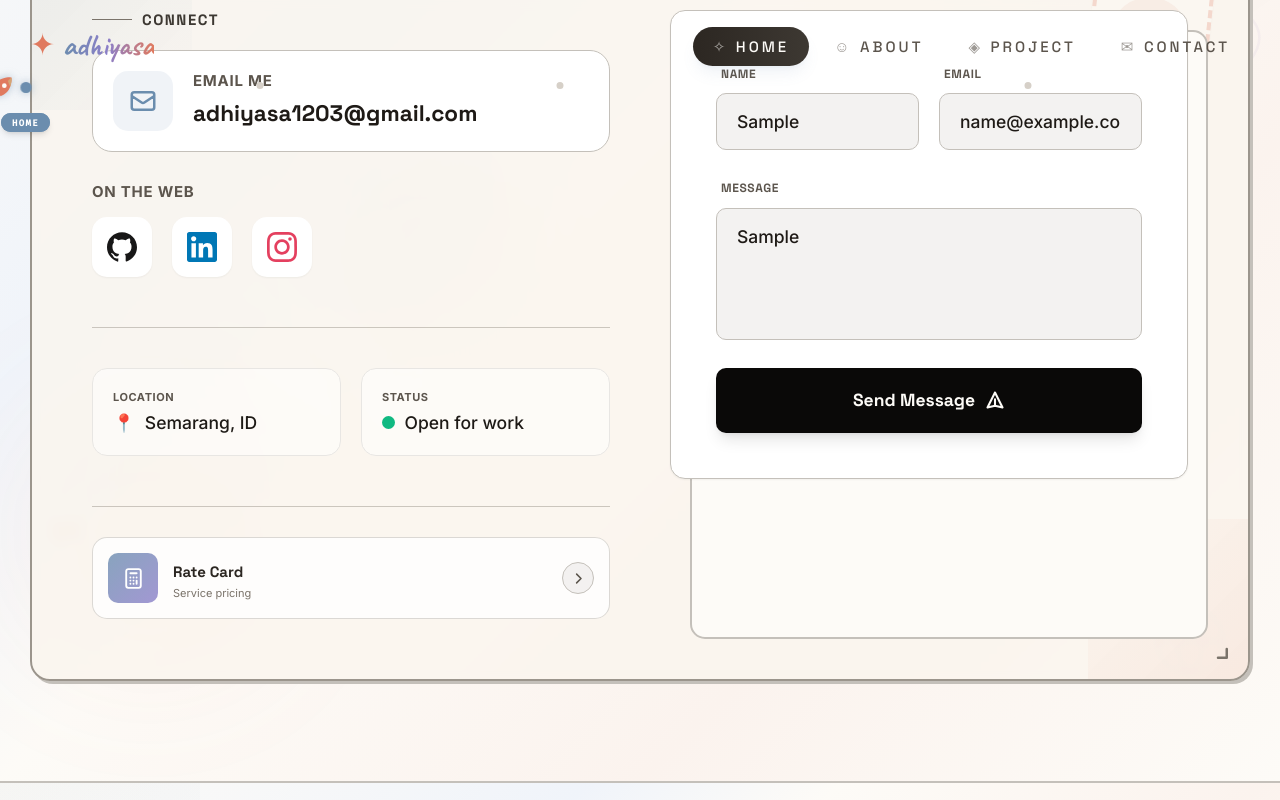
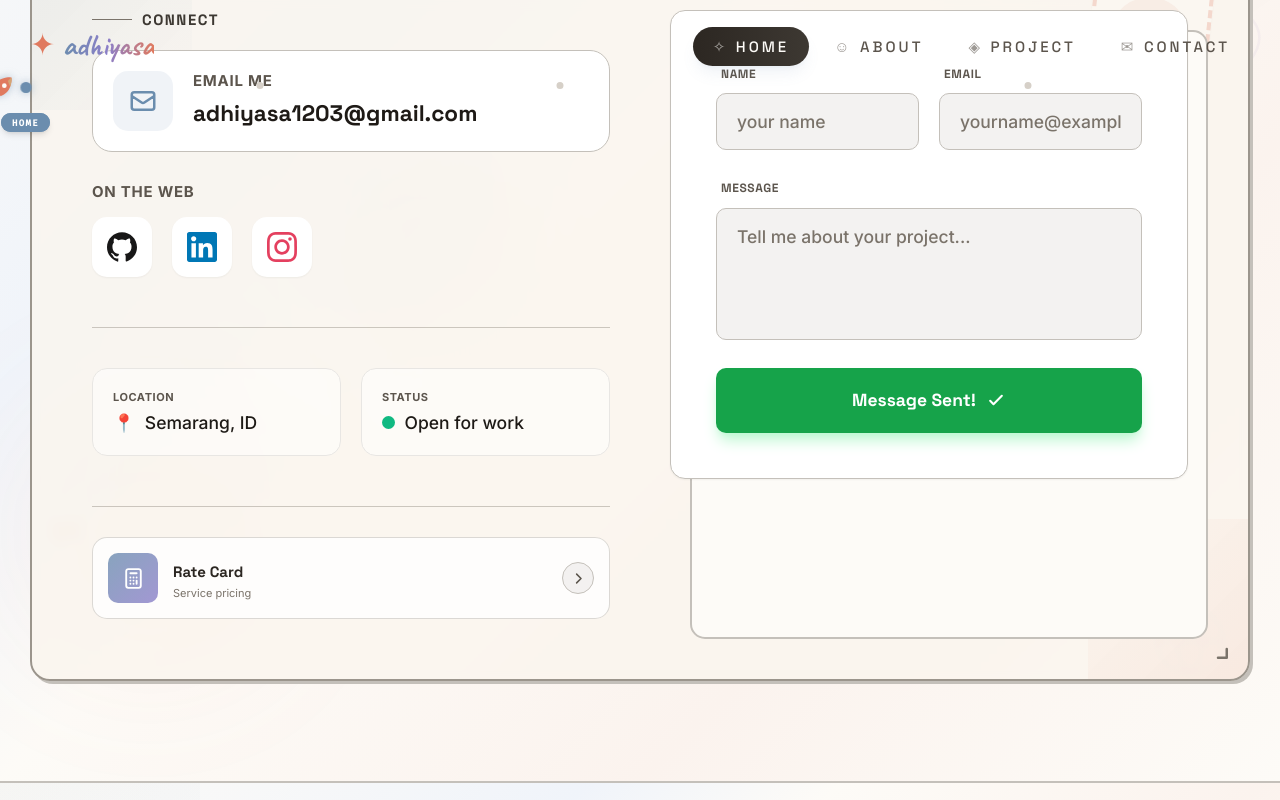
Before and after one commit to adhiyasaa/adhiyasa-portofolio, a React (Vite) app: page / in a window 1280 px wide. Both pictures are taken after typing "Sample", "name@example.com", "Sample" into the empty fields and a click on the button "Send Message". Shown: the part 4419-5219 px from the top of the page. Built offline with nearby package versions, Linux system fonts and the light colour scheme; a web font is replaced by a local one.

Commit message:
fix(contact): improve send message UX & update icon
- Implement simulated send interaction (loading state -> success message)
- Replace paper airplane icon with envelope icon
- Add dynamic button text feedback ('Sending...', 'Message Sent!')

```diff
--- a/src/components/Contact.jsx
+++ b/src/components/Contact.jsx
@@ -65,9 +65,23 @@ export default function Contact() {
     const [pricingRef, pricingVisible] = useInView({ threshold: 0.1, triggerOnce: false });
     const [expandedPlan, setExpandedPlan] = useState(null);
     const [rateCardOpen, setRateCardOpen] = useState(false);
+    const [isSending, setIsSending] = useState(false);
+    const [isSent, setIsSent] = useState(false);
 
     const togglePlan = (name) => {
         setExpandedPlan(expandedPlan === name ? null : name);
+    };
+
+    const handleSendMessage = (e) => {
+        e.preventDefault();
+        setIsSending(true);
+        // Simulate sending
+        setTimeout(() => {
+            setIsSending(false);
+            setIsSent(true);
+            e.target.reset();
+            setTimeout(() => setIsSent(false), 3000);
+        }, 2000);
     };
 
     // Lock body scroll when modal is open
@@ -308,31 +322,54 @@ export default function Contact() {
                         <div className="relative">
                             {/* Form card look */}
                             <div className="bg-white rounded-xl shadow-sm border border-ink-100 p-1">
-                                <form className="space-y-4 p-6 sm:p-8" onSubmit={(e) => e.preventDefault()}>
+                                <form className="space-y-4 p-6 sm:p-8" onSubmit={handleSendMessage}>
                                     <div className="space-y-4">
                                         <div className="grid grid-cols-1 sm:grid-cols-2 gap-4">
                                             <div className="space-y-1.5">
                                                 <label className="font-heading text-[0.6rem] font-bold text-ink-400 uppercase tracking-wider ml-1">Name</label>
-                                                <input type="text" className="w-full px-4 py-3 bg-ink-50/50 rounded-lg border border-ink-100 focus:bg-white focus:border-accent-blue focus:ring-2 focus:ring-accent-blue/10 outline-none transition-all duration-300 text-sm font-medium text-ink-700 placeholder-ink-300" placeholder="your name" />
+                                                <input required type="text" className="w-full px-4 py-3 bg-ink-50/50 rounded-lg border border-ink-100 focus:bg-white focus:border-accent-blue focus:ring-2 focus:ring-accent-blue/10 outline-none transition-all duration-300 text-sm font-medium text-ink-700 placeholder-ink-300" placeholder="your name" />
                                             </div>
                                             <div className="space-y-1.5">
                                                 <label className="font-heading text-[0.6rem] font-bold text-ink-400 uppercase tracking-wider ml-1">Email</label>
-                                                <input type="email" className="w-full px-4 py-3 bg-ink-50/50 rounded-lg border border-ink-100 focus:bg-white focus:border-accent-blue focus:ring-2 focus:ring-accent-blue/10 outline-none transition-all duration-300 text-sm font-medium text-ink-700 placeholder-ink-300" placeholder="yourname@example.com" />
+                                                <input required type="email" className="w-full px-4 py-3 bg-ink-50/50 rounded-lg border border-ink-100 focus:bg-white focus:border-accent-blue focus:ring-2 focus:ring-accent-blue/10 outline-none transition-all duration-300 text-sm font-medium text-ink-700 placeholder-ink-300" placeholder="yourname@example.com" />
                                             </div>
                                         </div>
                                         <div className="space-y-1.5">
                                             <label className="font-heading text-[0.6rem] font-bold text-ink-400 uppercase tracking-wider ml-1">Message</label>
-                                            <textarea rows="4" className="w-full px-4 py-3 bg-ink-50/50 rounded-lg border border-ink-100 focus:bg-white focus:border-accent-blue focus:ring-2 focus:ring-accent-blue/10 outline-none transition-all duration-300 resize-none text-sm font-medium text-ink-700 placeholder-ink-300" placeholder="Tell me about your project..." />
+                                            <textarea required rows="4" className="w-full px-4 py-3 bg-ink-50/50 rounded-lg border border-ink-100 focus:bg-white focus:border-accent-blue focus:ring-2 focus:ring-accent-blue/10 outline-none transition-all duration-300 resize-none text-sm font-medium text-ink-700 placeholder-ink-300" placeholder="Tell me about your project..." />
                                         </div>
                                     </div>
 
-                                    <button type="submit" className="group w-full relative overflow-hidden bg-ink-900 text-cream-50 px-6 py-4 rounded-lg font-heading text-sm font-bold shadow-lg hover:shadow-accent-blue/20 hover:-translate-y-0.5 transition-all duration-300">
-                                        <div className="absolute inset-0 bg-gradient-to-r from-accent-blue to-accent-teal opacity-0 group-hover:opacity-100 transition-opacity duration-300" />
+                                    <button
+                                        type="submit"
+                                        disabled={isSending || isSent}
+                                        className={`group w-full relative overflow-hidden px-6 py-4 rounded-lg font-heading text-sm font-bold shadow-lg transition-all duration-300 ${isSent ? 'bg-green-600 text-white shadow-green-200' : 'bg-ink-900 text-cream-50 hover:shadow-accent-blue/20 hover:-translate-y-0.5'}`}
+                                    >
+                                        <div className={`absolute inset-0 bg-gradient-to-r from-accent-blue to-accent-teal opacity-0 group-hover:opacity-100 transition-opacity duration-300 ${isSent ? 'hidden' : ''}`} />
                                         <span className="relative flex items-center justify-center gap-2">
-                                            Send Message
-                                            <svg className="w-4 h-4 group-hover:translate-x-1 group-hover:-translate-y-1 transition-transform duration-300" fill="none" viewBox="0 0 24 24" stroke="currentColor" strokeWidth={2.5}>
-                                                <path strokeLinecap="round" strokeLinejoin="round" d="M12 19l9 2-9-18-9 18 9-2zm0 0v-8" />
-                                            </svg>
+                                            {isSending ? (
+                                                <>
+                                                    Sending...
+                                                    <svg className="animate-spin h-4 w-4 text-white" xmlns="http://www.w3.org/2000/svg" fill="none" viewBox="0 0 24 24">
+                                                        <circle className="opacity-25" cx="12" cy="12" r="10" stroke="currentColor" strokeWidth="4"></circle>
+                                                        <path className="opacity-75" fill="currentColor" d="M4 12a8 8 0 018-8V0C5.373 0 0 5.373 0 12h4zm2 5.291A7.962 7.962 0 014 12H0c0 3.042 1.135 5.824 3 7.938l3-2.647z"></path>
+                                                    </svg>
+                                                </>
+                                            ) : isSent ? (
+                                                <>
+                                                    Message Sent!
+                                                    <svg className="w-4 h-4" fill="none" viewBox="0 0 24 24" stroke="currentColor" strokeWidth={2.5}>
+                                                        <path strokeLinecap="round" strokeLinejoin="round" d="M5 13l4 4L19 7" />
+                                                    </svg>
+                                                </>
+                                            ) : (
+                                                <>
+                                                    Send Message
+                                                    <svg className="w-4 h-4 group-hover:translate-x-1 group-hover:-translate-y-1 transition-transform duration-300" fill="none" viewBox="0 0 24 24" stroke="currentColor" strokeWidth={2.5}>
+                                                        <path strokeLinecap="round" strokeLinejoin="round" d="M3 8l7.89 5.26a2 2 0 002.22 0L21 8M5 19h14a2 2 0 002-2V7a2 2 0 00-2-2H5a2 2 0 00-2 2v10a2 2 0 002 2z" />
+                                                    </svg>
+                                                </>
+                                            )}
                                         </span>
                                     </button>
                                 </form>
```
